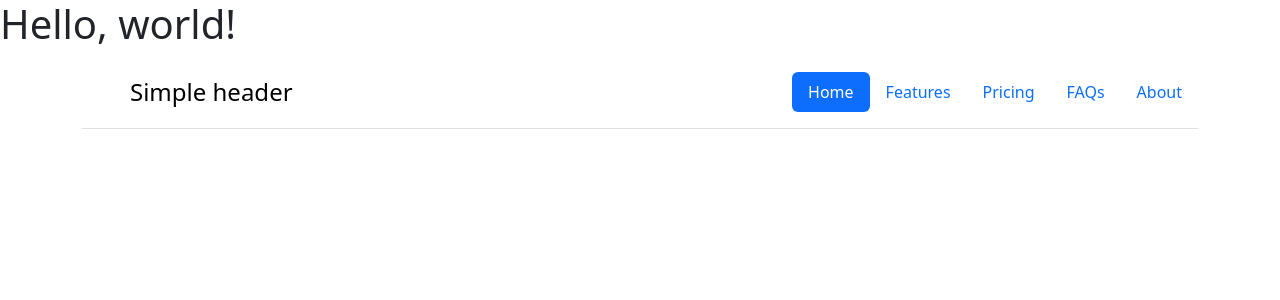
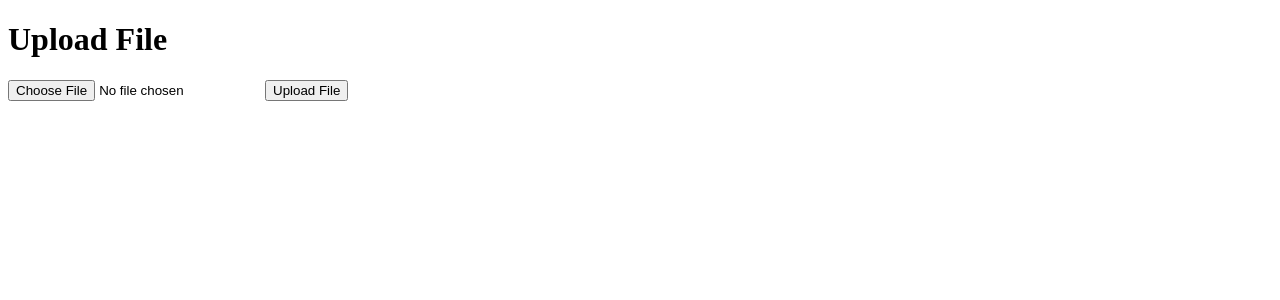
Before and after one commit to StanleyWangTW/TigerSyn_App, a Flask app: page / in a window 1280 px wide. Shown: the top 300 px of the page. Run offline with Flask 3, Linux system fonts and the light colour scheme.

Commit message:
file upload form prototype

```diff
--- a/app.py
+++ b/app.py
@@ -1,12 +1,27 @@
-from flask import Flask
-from flask import render_template
+from flask import Flask, render_template
+from flask_wtf import FlaskForm
+from wtforms import FileField, SubmitField
+from werkzeug.utils import secure_filename
+import os
 
 app = Flask(__name__)
+app.config['SECRET_KEY'] = 'key'
+app.config['UPLOAD_FOLDER'] = 'files'
+class UploadFileForm(FlaskForm):
+    file = FileField('file')
+    submit = SubmitField('Upload File')
 
-@app.route("/")
-@app.route("/index")
-def hello_world():
-    return render_template('index.html')
+@app.route("/", methods=['GET', 'POST'])
+@app.route("/home", methods=['GET', 'POST'])
+def home():
+    form = UploadFileForm()
+    if form.validate_on_submit():
+        file = form.file.data
+        file.save(os.path.join(
+            'files',
+            secure_filename((file.filename))))
+
+    return render_template('index.html', form=form)
 
 if __name__ == '__main__':
-    app.run()
+    app.run(debug=True)
--- a/templates/index.html
+++ b/templates/index.html
@@ -1,29 +1,14 @@
-<!doctype html>
-<html lang="en">
-  <head>
-    <meta charset="utf-8">
-    <meta name="viewport" content="width=device-width, initial-scale=1">
-    <title>Bootstrap demo</title>
-    <link href="https://cdn.jsdelivr.net/npm/bootstrap@5.3.2/dist/css/bootstrap.min.css" rel="stylesheet" integrity="sha384-T3c6CoIi6uLrA9TneNEoa7RxnatzjcDSCmG1MXxSR1GAsXEV/Dwwykc2MPK8M2HN" crossorigin="anonymous">
-  </head>
-  <body>
-    <h1>Hello, world!</h1>
-    <script src="https://cdn.jsdelivr.net/npm/bootstrap@5.3.2/dist/js/bootstrap.bundle.min.js" integrity="sha384-C6RzsynM9kWDrMNeT87bh95OGNyZPhcTNXj1NW7RuBCsyN/o0jlpcV8Qyq46cDfL" crossorigin="anonymous"></script>
-    <div class="container">
-      <header class="d-flex flex-wrap justify-content-center py-3 mb-4 border-bottom">
-        <a href="/" class="d-flex align-items-center mb-3 mb-md-0 me-md-auto link-body-emphasis text-decoration-none">
-          <svg class="bi me-2" width="40" height="32"><use xlink:href="#bootstrap"></use></svg>
-          <span class="fs-4">Simple header</span>
-        </a>
-
-        <ul class="nav nav-pills">
-          <li class="nav-item"><a href="#" class="nav-link active" aria-current="page">Home</a></li>
-          <li class="nav-item"><a href="#" class="nav-link">Features</a></li>
-          <li class="nav-item"><a href="#" class="nav-link">Pricing</a></li>
-          <li class="nav-item"><a href="#" class="nav-link">FAQs</a></li>
-          <li class="nav-item"><a href="#" class="nav-link">About</a></li>
-        </ul>
-      </header>
-    </div>
-  </body>
+<!DOCTYPE html>
+<html>
+<head>
+    <title>Home</title>
+</head>
+<body>
+  <h1>Upload File</h1>
+  <form method="POST" enctype="multipart/form-data">
+    {{form.hidden_tag()}}
+    {{form.file()}}
+    {{form.submit()}}
+  </form>
+</body>
 </html>
```
Also changed, not shown: README.md (added).
